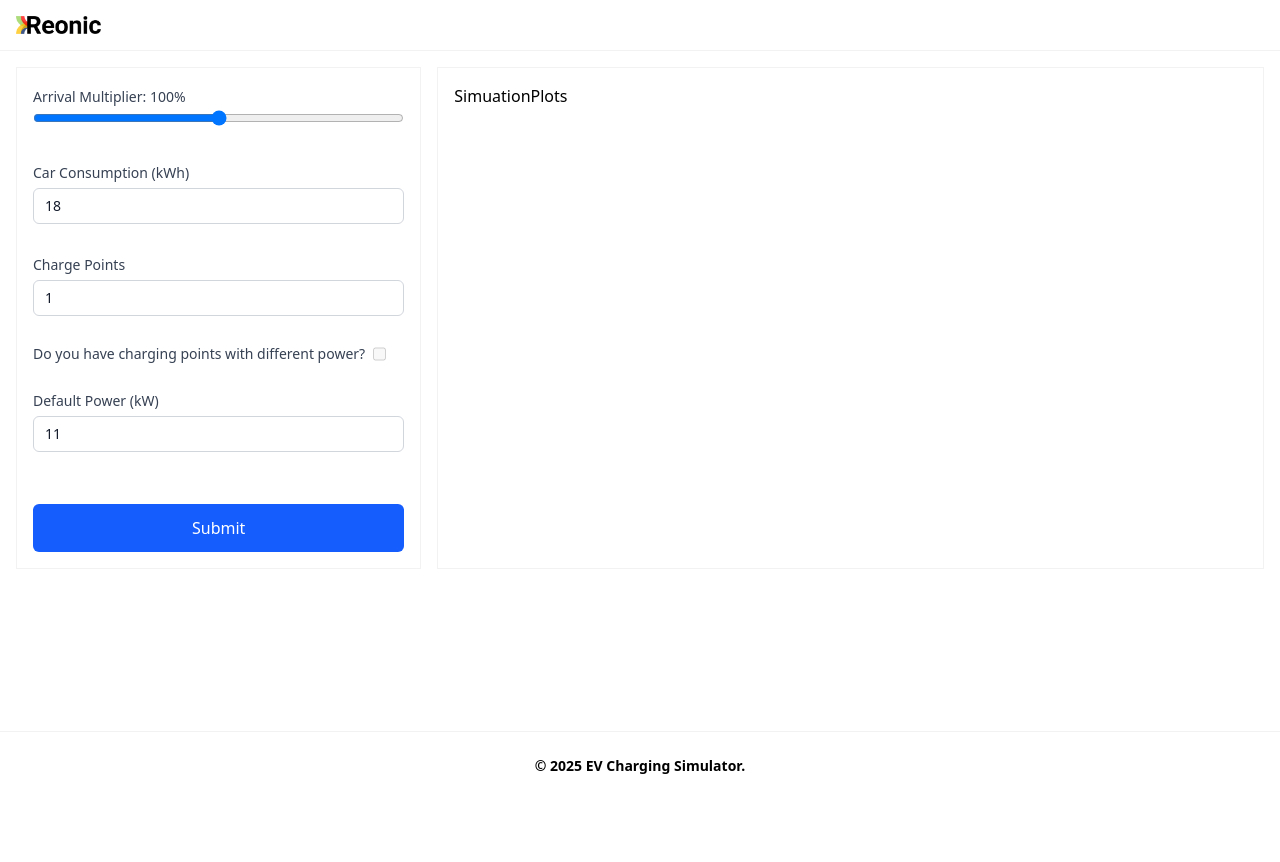
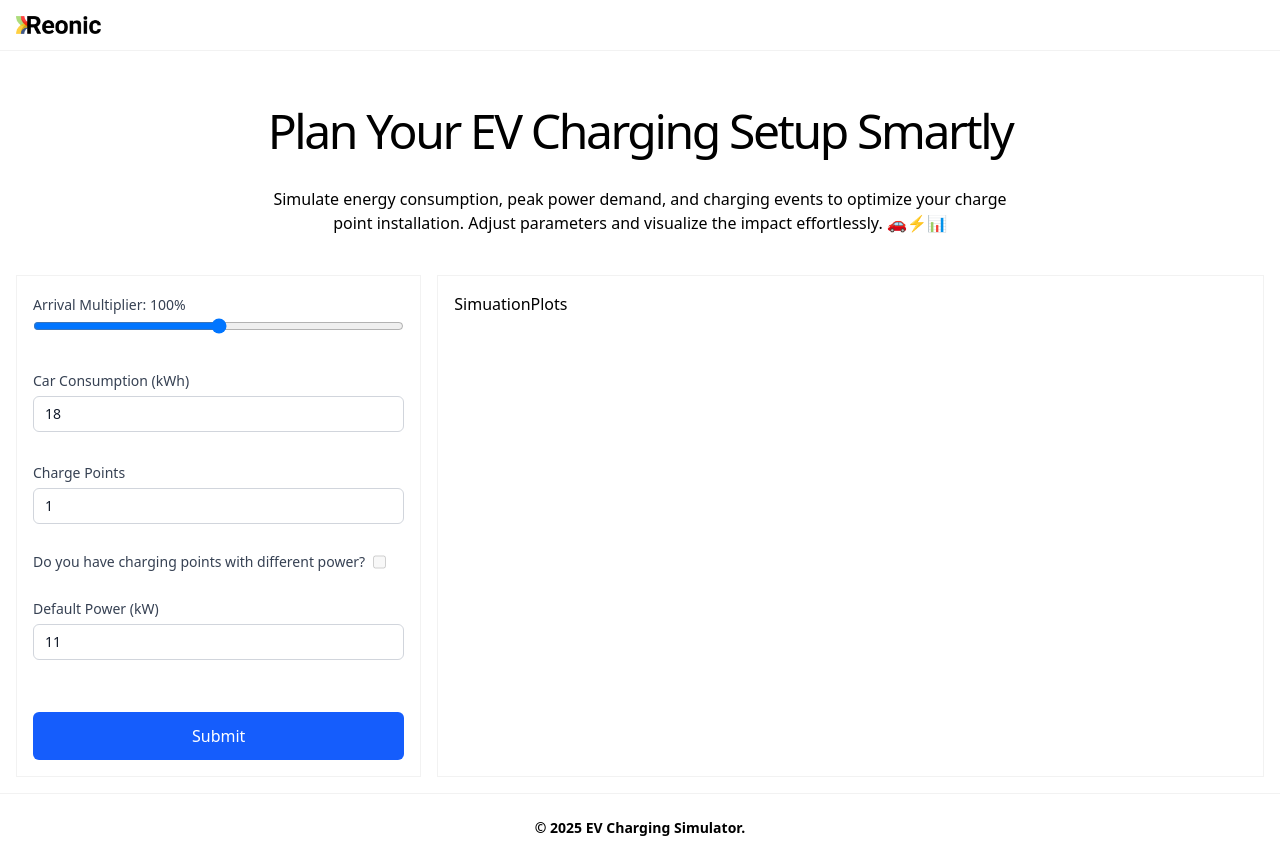
Before and after one commit to bestii/EV-Charging-Simulator-FE, a React (Vite) app: page / in a window 1280 px wide. Before the commit the page ends 800 px from the top, so only its background shows below. Built offline with nearby package versions, Linux system fonts and the light colour scheme.

Commit message:
Enhance App component with improved layout and descriptive header for better user engagement

```diff
--- a/src/App.tsx
+++ b/src/App.tsx
@@ -8,8 +8,18 @@ const App = () => {
   return (
     <QueryClientProvider client={queryClient}>
       <Header />
-      <main className="main p-4">
-        <div className="container mx-auto grid flex-1 grid-cols-1 gap-4 md:grid-cols-12">
+      <main className="main container mx-auto p-4">
+        <div className="my-10 text-center">
+          <h1 className="my-8 text-5xl tracking-tighter">
+            Plan Your EV Charging Setup Smartly
+          </h1>
+          <p className="mx-auto max-w-3xl">
+            Simulate energy consumption, peak power demand, and charging events
+            to optimize your charge point installation. Adjust parameters and
+            visualize the impact effortlessly. 🚗⚡📊
+          </p>
+        </div>
+        <div className="grid flex-1 grid-cols-1 gap-4 md:grid-cols-12">
           <ConfigForm />
           <SimuationPlots />
         </div>
```
